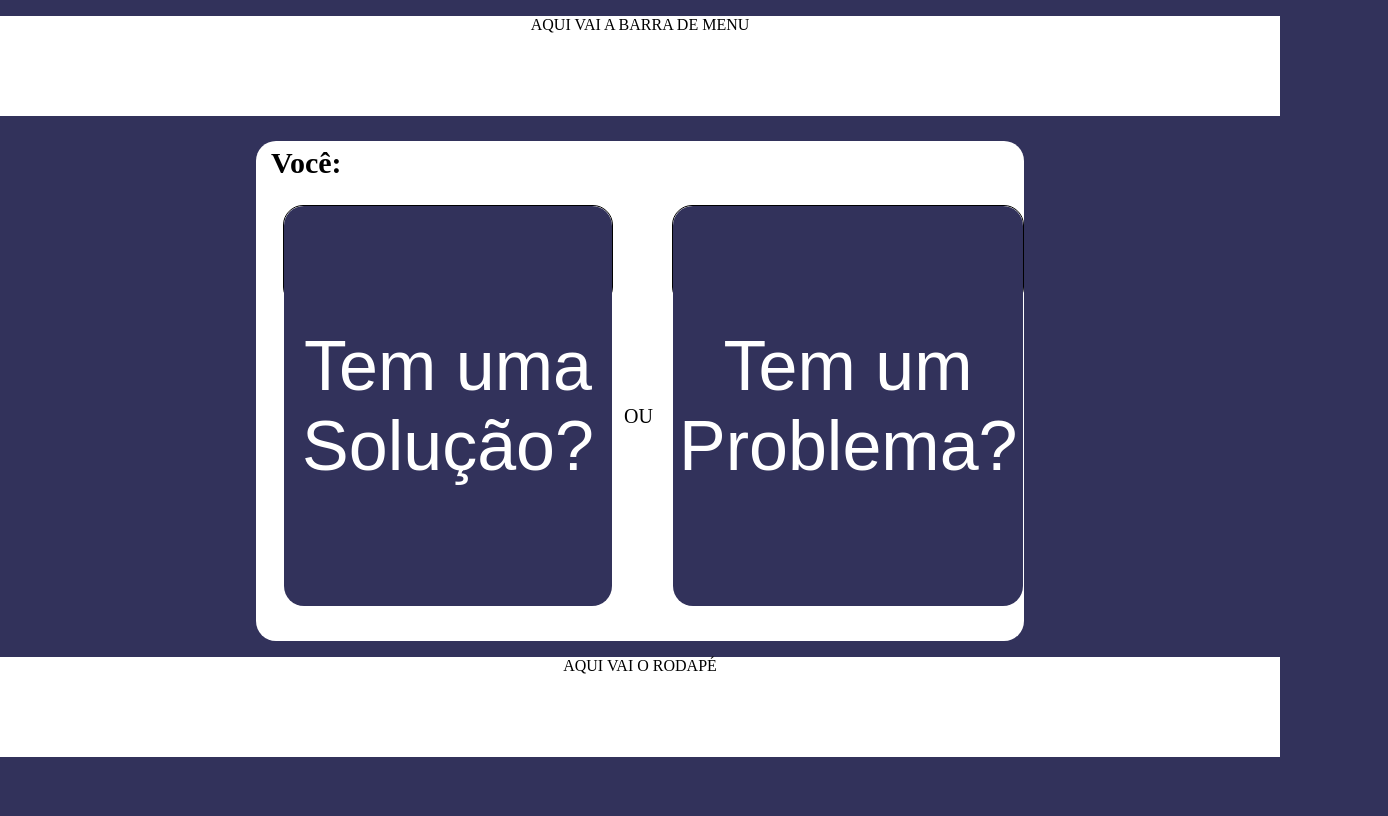
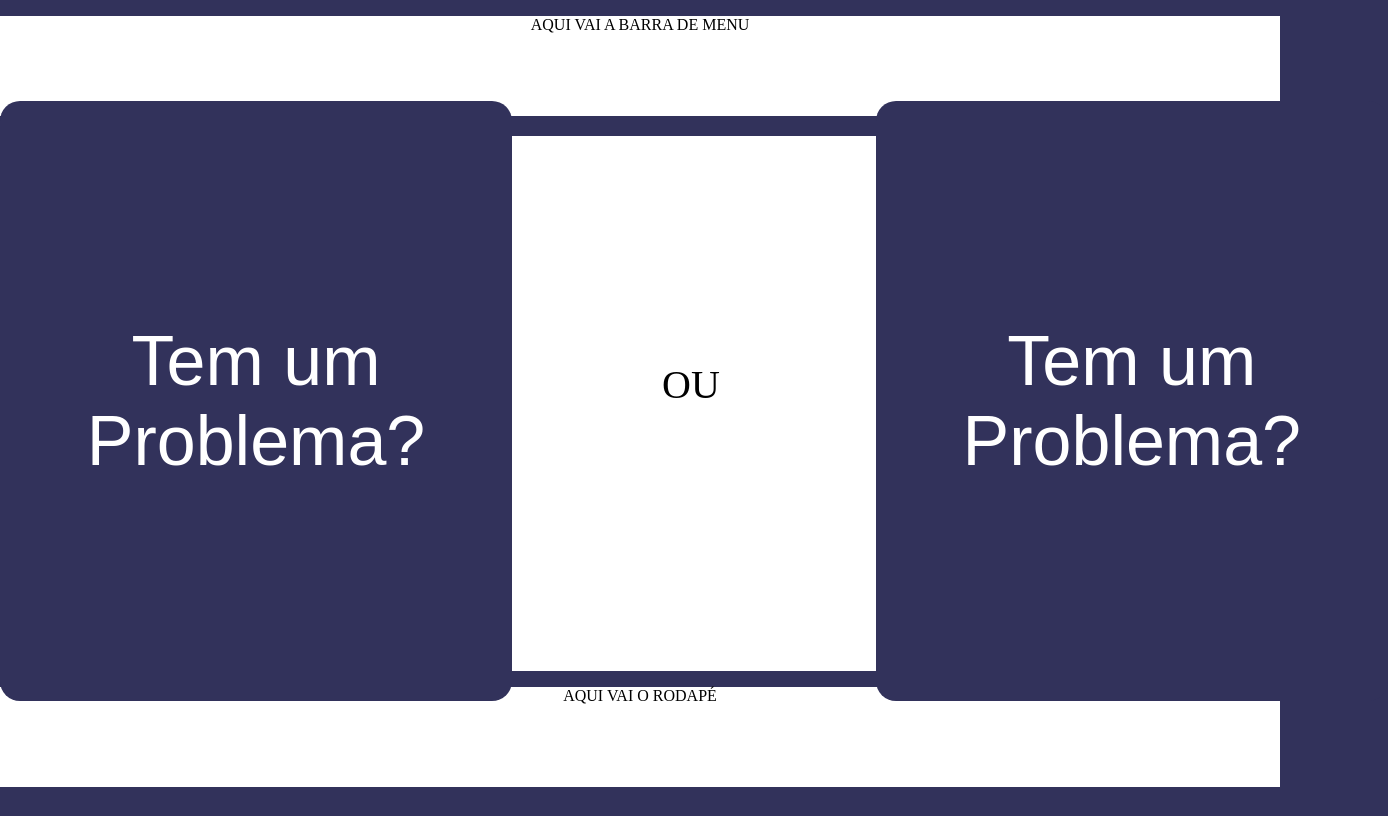
Before and after one commit to OseiasBeu/Projetohack, a plain HTML site: page index.html in a window 1280 px wide. Shown: the whole page, 1388 px wide, since content can reach past the window. Drawn offline with Linux system fonts and the light colour scheme.

Commit message:
Página inicial, falta nav-bar e footer

```diff
--- a/css/style.css
+++ b/css/style.css
@@ -4,16 +4,13 @@ header{
     height: 100px;
     background-color:white;
     text-align: center;
-
+    margin-bottom: 20px;
 }
 
 .corpo_pag{
-    /* border:1px solid black; */
-    box-shadow: 12px;
     border-radius: 20px;
-    width: 60%;
-    height: 500px;
-    margin-left: 20%;
+    width: 100%;
+    height: 100%;
     background-color:white;
 }
 
@@ -22,51 +19,41 @@ body{
     padding: 0;
     background-color: #32325b;
 }
+
 .perguntas{
+    position: relative;
+    top:-65px;
+    width: 100%;
+    height: 600x;
     display: flex;
-    padding-left: 3.5%;
-    /* border: 1px solid black; */
 }
+
 .perguntas p{
     position: relative;
-    font-size: 20px;
-    top:180px;
-    right: 19px;
+    font-size: 40px;
+    top:250px;
+    right: -150px;;
     text-transform: uppercase;
 }
-h2{
-    font-size: 30px;
-    margin-left: 15px;
-    padding-top:5px;
-}
 
-.direita{
-    border: 1px solid black;
-    border-radius: 20px;
-    width:350px;
-    height: 100px;
-    margin-right: 30px;
-}
-
-.esquerda{
-    border: 1px solid black;
-    border-radius: 20px;
-    width:350px;
-    height: 100px;
-}
-
-
-.btn1{
+button{
+    position: relative;
+    top:30px;
     background-color: #32325b;
     border-radius: 20px;
     border: none;
-    font-size: 30px;
     color: white;
-    width:100%;
-    height: 400px;
+    width:40%;
+    height: 600px;
     font-size: 70px;
-    houver:
+    margin-bottom: -65px;
 }
+
+.btn2{
+
+  left: 306px;
+}
+
 a {
     text-decoration: none;
     color:white;
--- a/index.html
+++ b/index.html
@@ -12,23 +12,20 @@
         <p>AQUI VAI A BARRA DE MENU</p>
     </header>
         <section class="corpo_pag">
-                <h2>Você:</h2>
+                <section class="perguntas">
+                    <button class="btn1"  onmouseover="cresce()" onmouseout="decrece()">Tem um Problema?</button>
 
-                <section class="perguntas">
+                    <p>OU</p>
 
-                <div class="direita">
-                    <button class="btn1"><a href="#">Tem uma Solução?</a></button>
-                </div>
-                <p>OU</p>
-                <div class="esquerda">
-                     <button class="btn1"><a href="#">Tem um Problema?</a></button>
-                </div>
+                     <button class="btn2"  onmouseover="cresce2()" onmouseout="decrece2()">Tem um Problema?</button>
+
 
             </section>
 
         </section>
     <footer>
-            <p>AQUI VAI O RODAPÉ </p>
+            <p>AQUI VAI O RODAPÉ</p>
     </footer>
+    <script src="script/scripts.js"></script>
 </body>
 </html>
--- /dev/null
+++ b/script/scripts.js
@@ -0,0 +1,33 @@
+let botao1 = document.querySelector('.btn1');
+
+function cresce(){
+  // botao2.style.marginRight = '340px';
+  botao2.style.marginRight = '344px';
+  // botao1.style.backgroundColor = 'rgba(0,0,0,0.5)';
+  botao1.style.transform = 'scale(1.1,1.1)';
+  botao1.style.transition= '0.3s';
+  botao1.style.boxShadow = "5px 5px 5px black";
+  botao2.style.marginRight = '-344px';
+}
+function decrece(){
+  botao2.style.marginRight = '-344px';
+  botao1.style.transform = 'scale(1,1)';
+  botao1.style.boxShadow = "none";
+  botao1.style.transition= '0.3s';
+}
+
+let botao2 = document.querySelector('.btn2');
+function cresce2(){
+  botao2.style.marginRight = '344px';
+  botao2.style.transform = 'scale(1.1,1.1)';
+  botao2.style.boxShadow = "0px 5px 5px 5px black";
+  botao2.style.backgrounImage = "url('img/lamp.jpg')";
+  botao2.style.transition= '0.3s';
+}
+
+function decrece2(){
+  botao2.style.marginRight = '-344px';
+  botao2.style.boxShadow = "none";
+  botao2.style.transform = 'scale(1,1)';
+  botao2.style.transition= '0.3s';
+}
--- /dev/null
+++ b/teste/style.css
@@ -0,0 +1,5 @@
+.btn{
+  width: 100px;
+  height: 50px;
+  background-color: yellow;
+}
```
Also changed, not shown: teste/index.html (added, +12 -0 lines), teste/script.js (added, +7 -0 lines), img/lamp.jpg (added).
